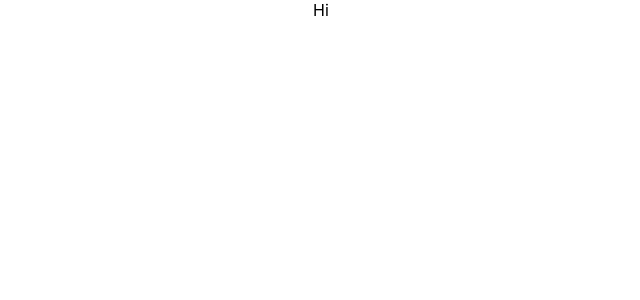
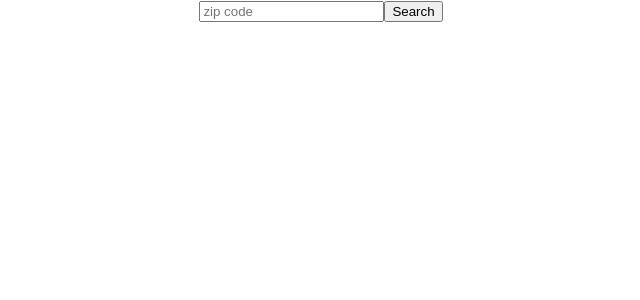
Before and after one commit to andreatranchina/ttp-assignment7-api, a React (Create React App) app: page / in a window 1280 px wide. Shown: the top 300 px of the page, without its empty margins (319-959 px from the left). Built offline with nearby package versions, Linux system fonts and the light colour scheme.

Commit message:
added find city by zip code feature

```diff
--- a/package.json
+++ b/package.json
@@ -6,6 +6,7 @@
     "@testing-library/jest-dom": "^5.16.5",
     "@testing-library/react": "^13.4.0",
     "@testing-library/user-event": "^13.5.0",
+    "axios": "^1.4.0",
     "react": "^18.2.0",
     "react-dom": "^18.2.0",
     "react-scripts": "5.0.1",
--- a/src/components/CityFinder.jsx
+++ b/src/components/CityFinder.jsx
@@ -1,18 +1,42 @@
 import React, {useState, useEffect} from 'react';
+import axios from 'axios';
 
 function CityFinder(){
-    const [zipCode, setZipCode] = useState("");
+    const [cityList, setCityList] = useState("");
+    const [currentZipCode, setCurrentZipCode] = useState("");
+
+    function handleChange(event){
+        setCurrentZipCode(event.target.value);
+    }
+
+    function handleSubmit(){
+        getCities();
+    }
+
+    async function getCities(){
+
+        const response = await axios.get(`https://zip-api.eu/api/v1/info/US-${currentZipCode}`);
+
+        setCityList(response.data);
+
+    }
 
     // useEffect(() => {
-    //     async function getCities(){
-    //         const citiesList =
-    //     }
-    // })
+
+
+    // }, []);
+
+
+
+    console.log(cityList);
+    console.log(currentZipCode);
 
 
     return(
         <div>
-            Hi
+            <input type="text" placeholder="zip code" onChange={handleChange}></input>
+            <button onClick={handleSubmit}>Search</button>
+            <h1>{cityList.place_name}</h1>
         </div>
     )
 
```
Also changed, not shown: 1 other file (tests, documents, lock files or other folders).
